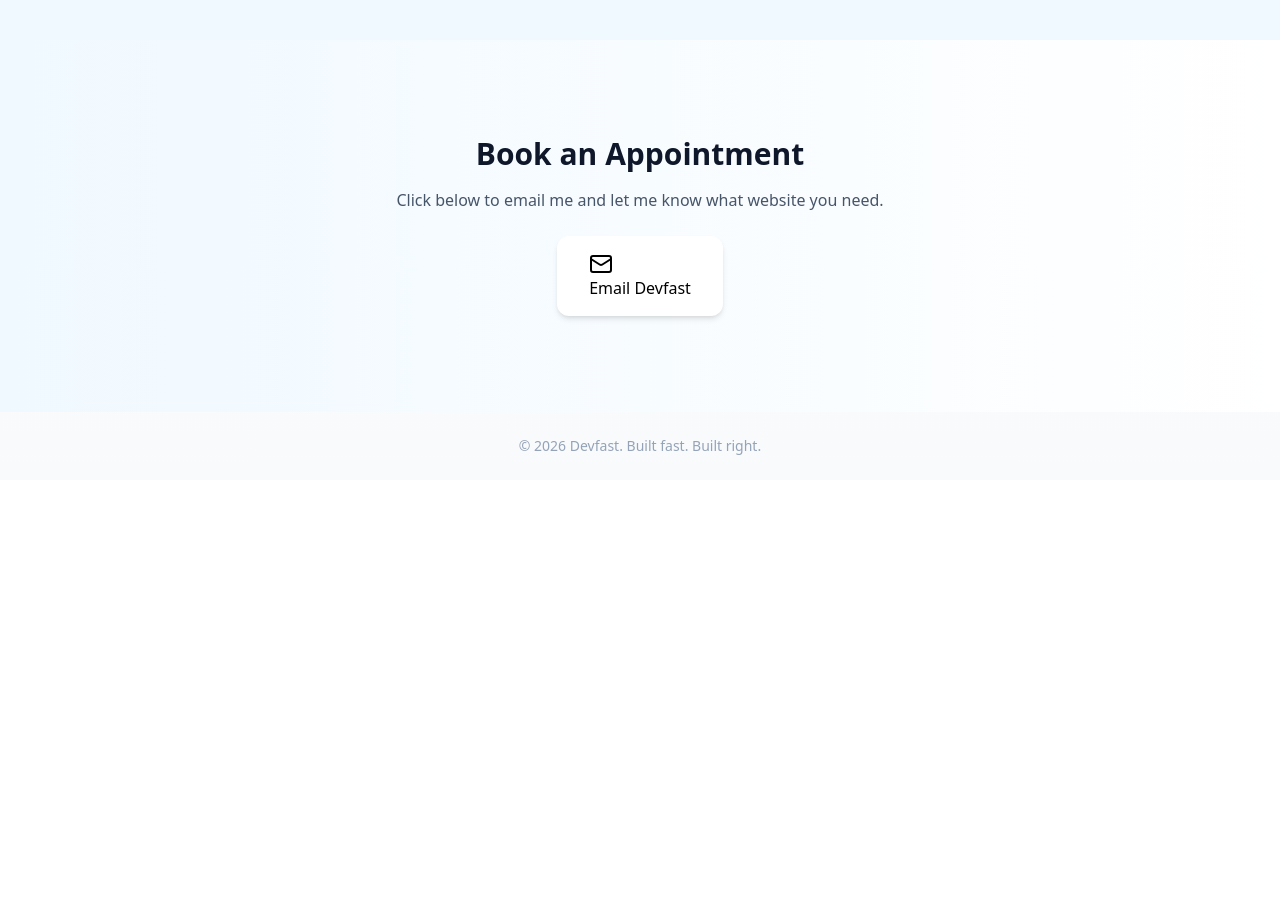
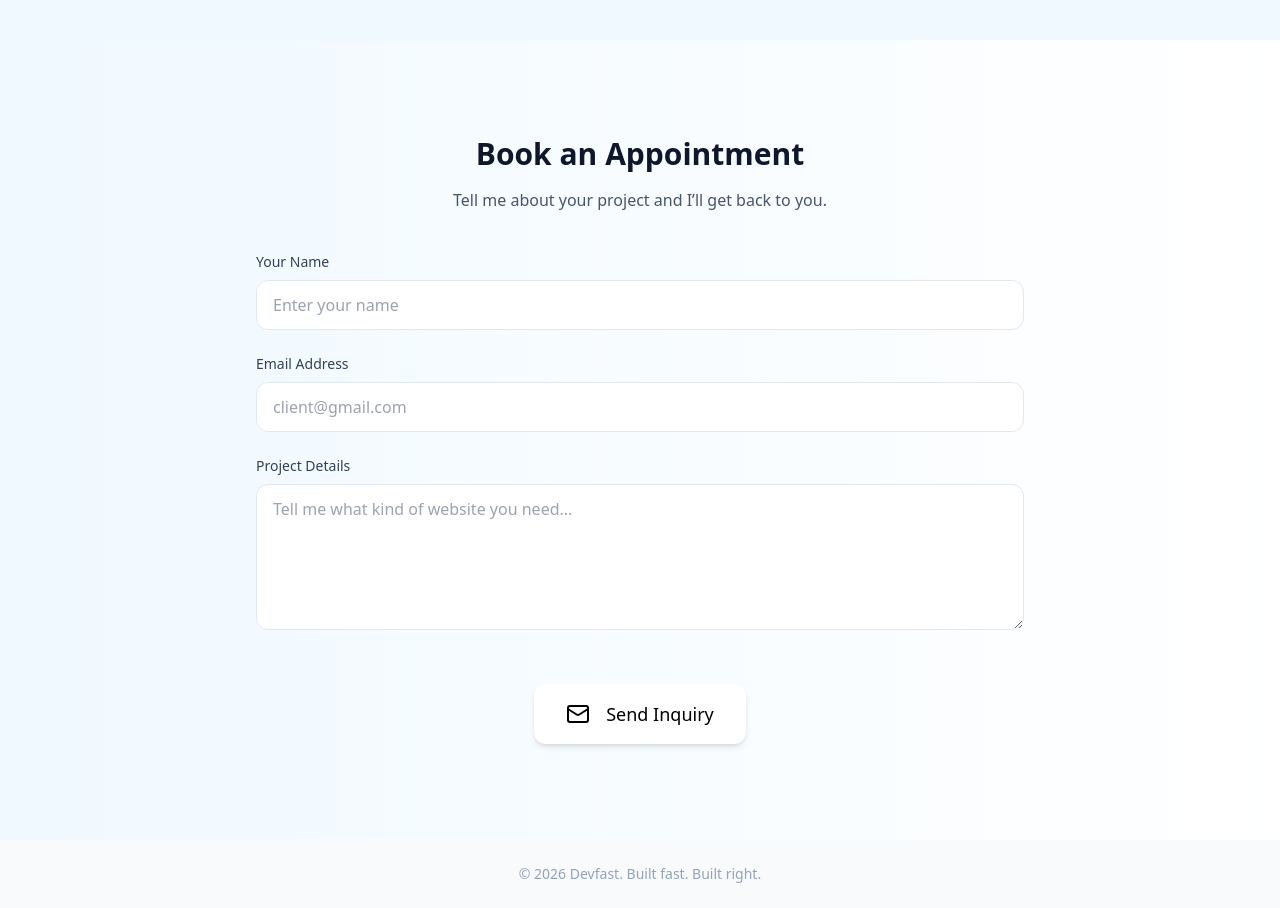
Before and after one commit to Devwezardtech/devfast, a React (Create React App) app: page / in a window 1280 px wide. Shown: the part 2780-3688 px from the top of the page. Before the commit the page ends 3260 px from the top, so only its background shows below. Built offline with nearby package versions, Linux system fonts and the light colour scheme.

Commit message:
adding some feature so the code are smooth

```diff
--- a/src/page/home.jsx
+++ b/src/page/home.jsx
@@ -142,19 +142,78 @@
       </section>
 
     {/* CONTACT */}
-      <section className="bg-gradient-to-r from-sky-50 to-white py-24 px-6 text-center">
+<section className="bg-gradient-to-r from-sky-50 to-white py-24 px-6">
+  <div className="max-w-3xl mx-auto text-center">
     <h2 className="text-3xl font-bold text-slate-900">
       Book an Appointment
     </h2>
     <p className="text-slate-600 mt-4">
-          Click below to email me and let me know what website you need.
+      Tell me about your project and I’ll get back to you.
     </p>
-        <a href="mailto:youremail@gmail.com">
-          <Button className="mt-6 px-8 py-4 rounded-xl bg-blue-500 hover:bg-blue-600 shadow-md">
-            <Mail className="mr-2" /> Email Devfast
+<div className="mt-10 grid gap-6 text-left">
+   <div>
+        <label className="block text-sm font-medium text-slate-700">
+          Your Name
+        </label>
+        <input
+          type="text"
+          name="Name"
+          required
+          className="mt-2 w-full rounded-xl border border-slate-200 px-4 py-3 focus:outline-none focus:ring-2 focus:ring-blue-500"
+          placeholder="Enter your name"
+        />
+      </div>
+
+      <div>
+        <label className="block text-sm font-medium text-slate-700">
+          Email Address
+        </label>
+        <input
+          type="email"
+          name="Email"
+          required
+          className="mt-2 w-full rounded-xl border border-slate-200 px-4 py-3 focus:outline-none focus:ring-2 focus:ring-blue-500"
+          placeholder="client@gmail.com"
+        />
+      </div>
+
+      <div>
+        <label className="block text-sm font-medium text-slate-700">
+          Project Details
+        </label>
+        <textarea
+          name="Message"
+          rows="5"
+          required
+          className="mt-2 w-full rounded-xl border border-slate-200 px-4 py-3 focus:outline-none focus:ring-2 focus:ring-blue-500"
+          placeholder="Tell me what kind of website you need..."
+        />
+      </div>
+
+<div className="w-full items-center justify-center flex">
+
+</div>
+
+  <a
+        href="https://m.me/Devfast" // Your actual FB Messenger link
+        target="_blank"
+        rel="noopener noreferrer"
+      >
+        <div className="w-full items-center justify-center flex">
+          <Button className="py-4 px-8 text-lg rounded-xl bg-blue-500 hover:bg-blue-600 shadow-md flex items-center gap-2">
+          <Mail className="mr-2" />
+          Send Inquiry
         </Button>
+
+        </div>
+
       </a>
+
+</div>
+  </div>
 </section>
+
+
 
       <footer className="text-center py-6 text-slate-400 text-sm">
         © {new Date().getFullYear()} Devfast. Built fast. Built right.
```
Lines whose indentation alone changed are shown as unchanged.
